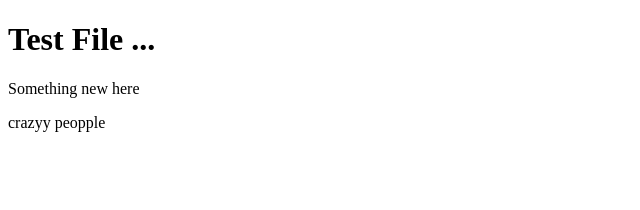
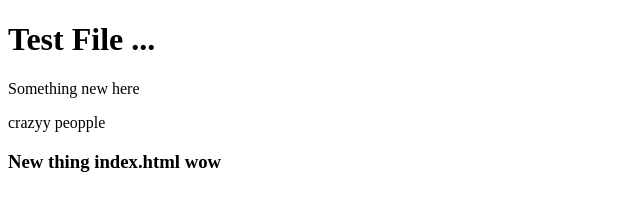
Before and after one commit to NeerajFull/testRevising, a plain HTML site: page index.html in a window 1280 px wide. Shown: the whole page, without its empty margins (0-640 px from the left). Drawn offline with Linux system fonts and the light colour scheme.

Commit message:
dev branch change 1

```diff
--- a/index.html
+++ b/index.html
@@ -15,6 +15,8 @@
 
     <article>crazyy peopple</article>
 
+    <h3>New thing index.html wow</h3>
+
     <script src="test.js"></script>
 </body>
 
```
